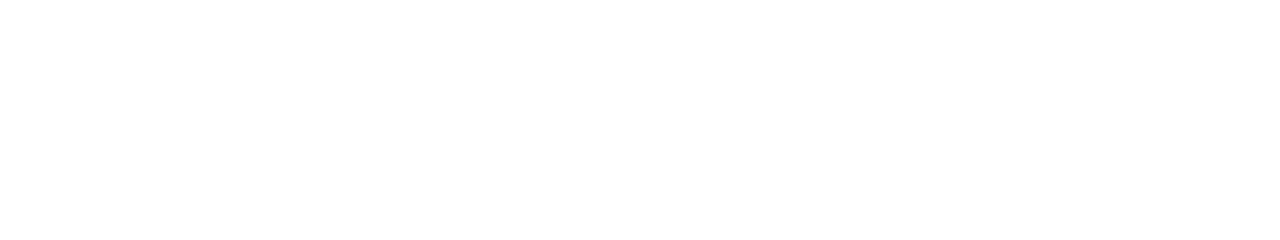
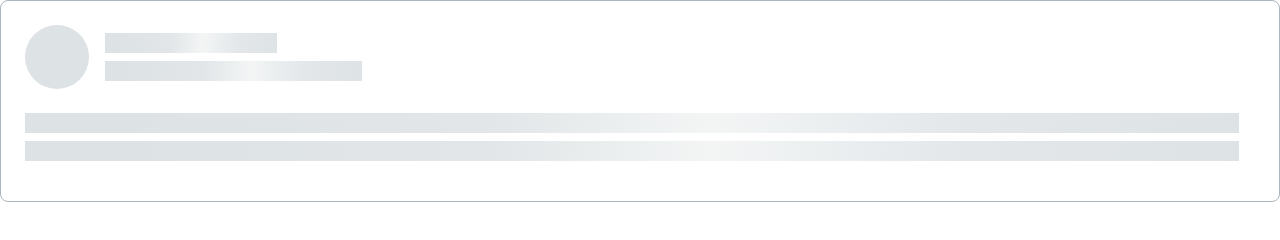
Before and after one commit to js-tasks-ru/htmlcss-20211125_alex-d, a website: page 04-lection2/02-skeleton/index.html in a window 1280 px wide. Drawn offline with Linux system fonts and the light colour scheme.

Commit message:
solution for skeleton

```diff
--- a/04-lection2/02-skeleton/index.html
+++ b/04-lection2/02-skeleton/index.html
@@ -1,11 +1,30 @@
 <!DOCTYPE html>
 <!-- Страница со скелетоном -->
 <html lang="ru">
+
 <head>
     <link rel="stylesheet" href="../../assets/css/main.css">
     <link rel="stylesheet" href="./skeleton.css">
 </head>
+
 <body>
+    <div class="skeleton skeleton_medium skeleton_theme_gray">
+        <div class="skeleton__content">
 
+            <div class="skeleton__header">
+                <div class="skeleton__header-circle_medium skeleton__header-circle_theme_gray"> </div>
+                <div class="skeleton__header__bars">
+                    <div class="skeleton__bar skeleton__bar_medium skeleton__header-bar_upper">
+                    </div>
+                    <div class="skeleton__bar skeleton__bar_medium skeleton__header-bar_nether">
+                    </div>
+                </div>
+            </div>
+
+            <div class="skeleton__bar skeleton__bar_medium"> </div>
+            <div class="skeleton__bar skeleton__bar_medium"> </div>
+        </div>
+    </div>
 </body>
+
 </html>
--- a/04-lection2/02-skeleton/skeleton.css
+++ b/04-lection2/02-skeleton/skeleton.css
@@ -0,0 +1,58 @@
+.skeleton {
+    display: flex;
+    flex-direction: column;
+}
+
+.skeleton_medium {
+    border-radius: 8px;
+}
+
+.skeleton_theme_gray {
+    border: 1px solid var(--grey-3);
+}
+
+.skeleton__content {
+    margin: 24px 40px 32px 24px;
+}
+
+.skeleton__header {
+    display: flex;
+    flex-direction: row;
+    margin-bottom: 24px;
+}
+
+.skeleton__header__bars {
+    display: block;
+    margin-left: 16px;
+}
+
+
+.skeleton__bar {
+    margin-top: 8px;
+    background: linear-gradient(92.51deg, #DDE2E5 6.44%, #E2E6E8 38.47%, #F3F5F5 56.48%, #E3E7EA 77.5%, #DDE2E5 102.52%);
+}
+
+.skeleton__bar_medium {
+    height: 20px;
+    margin-top: 8px;
+    margin-bottom: 8px;
+}
+
+.skeleton__header-bar_upper {
+    width: 172px;
+}
+
+.skeleton__header-bar_nether {
+    width: 257px;
+}
+
+.skeleton__header-circle_theme_gray {
+    background-color: var(--grey-2);
+}
+
+.skeleton__header-circle_medium {
+    flex-shrink: 0;
+    width: 64px;
+    height: 64px;
+    border-radius: 50%;
+}
```
Lines whose indentation alone changed are shown as unchanged.
